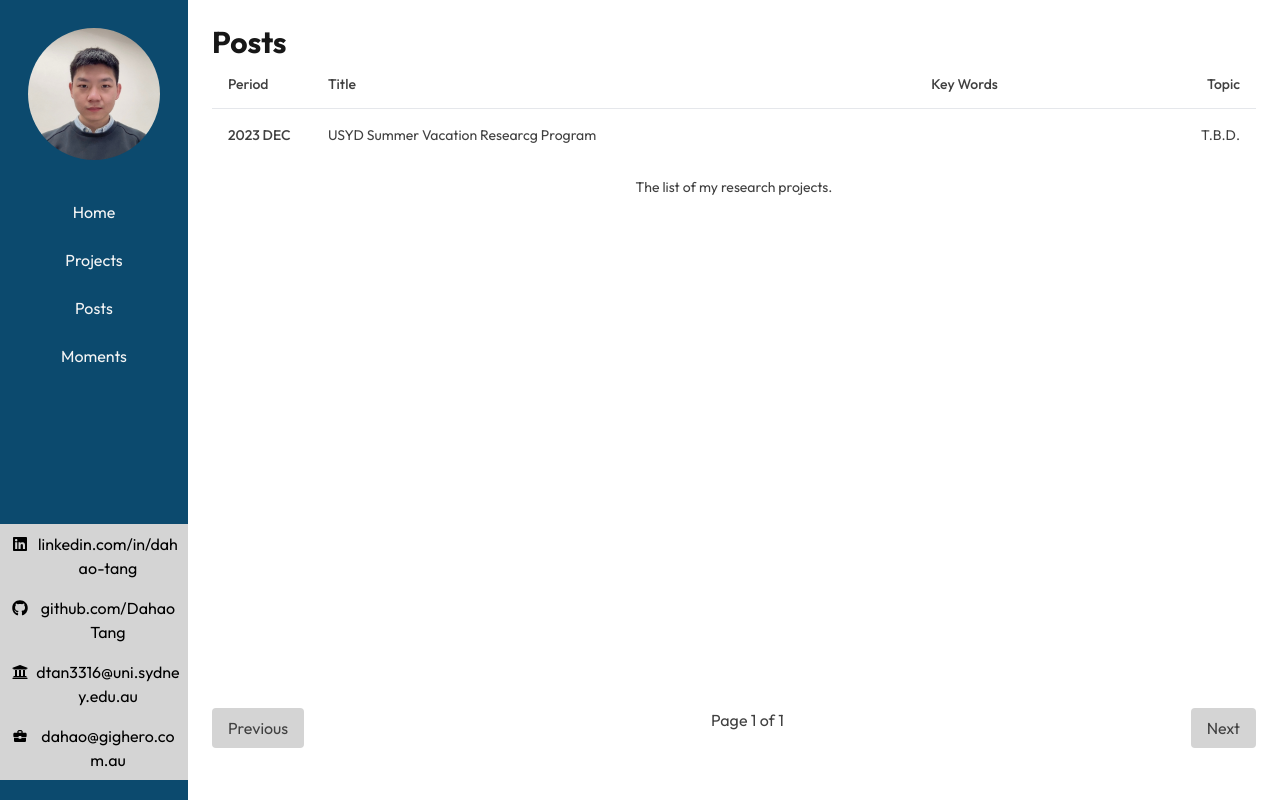
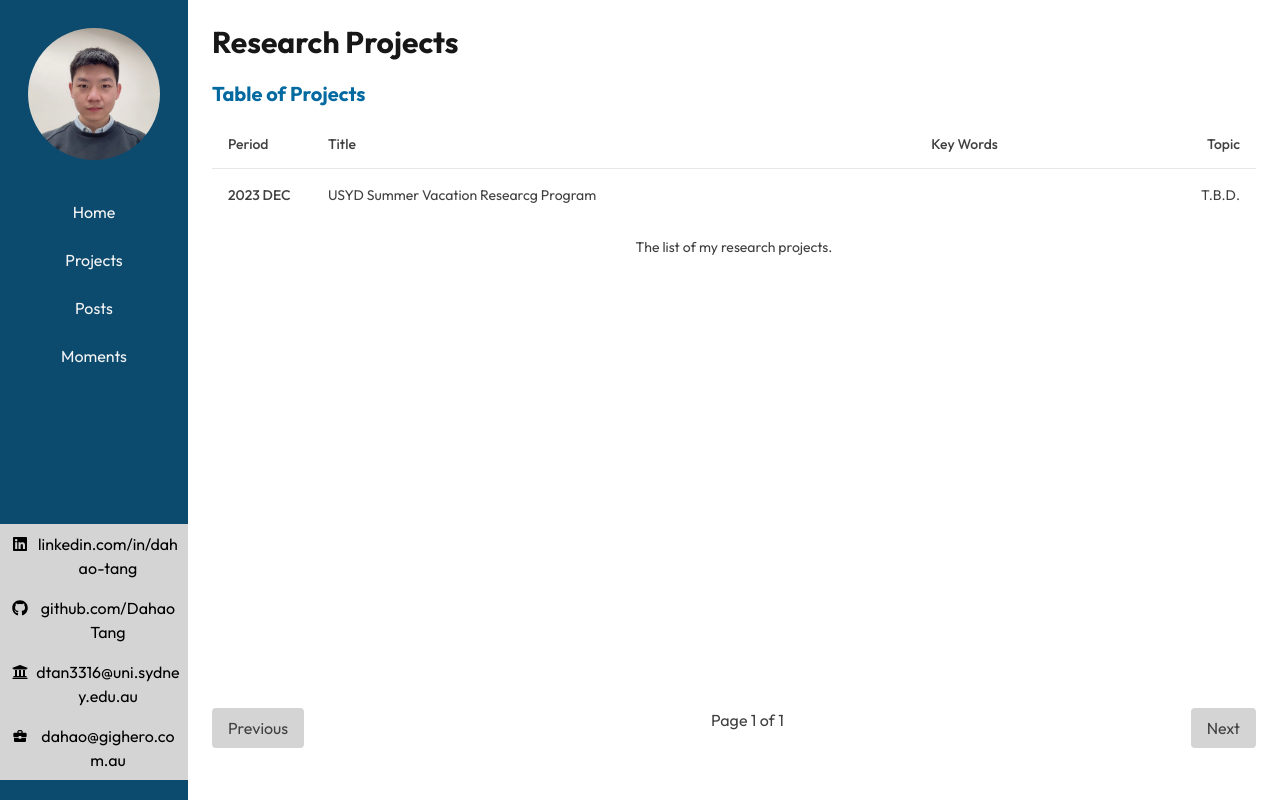
Before and after one commit to DahaoTang/DahaoTang.github.io, a Next.js app: page /projects/research in a window 1280 px wide. Built offline with nearby package versions, Linux system fonts and the light colour scheme.

Commit message:
projects titles updated

```diff
--- a/app/(site)/projects/personal/page.tsx
+++ b/app/(site)/projects/personal/page.tsx
@@ -55,7 +55,7 @@ export default function PersonalProjects() {
 					take into account personal interests.
 				</p>
 			</div>
-			<Heading1 content="List of Projects" />
+			<Heading1 content="Table of Projects" />
 			<div className="flex-grow overflow-auto">
 				<Table>
 					<TableCaption>The list of my monthly projects.</TableCaption>
--- a/app/(site)/projects/research/page.tsx
+++ b/app/(site)/projects/research/page.tsx
@@ -3,6 +3,7 @@
 import { useRouter } from "next/navigation";
 import { useState } from "react";
 import Header from "@/app/(site)/components/header/Header";
+import { Heading1 } from "@/app/(site)/components/Heading";
 import {
 	Table,
 	TableBody,
@@ -36,7 +37,8 @@ export default function ResearchProjects() {
 
 	return (
 		<div className="flex flex-col h-full">
-			<Header title="Posts" />
+			<Header title="Research Projects" />
+			<Heading1 content="Table of Projects" />
 			<div className="flex-grow overflow-auto">
 				<Table>
 					<TableCaption>The list of my research projects.</TableCaption>
```
